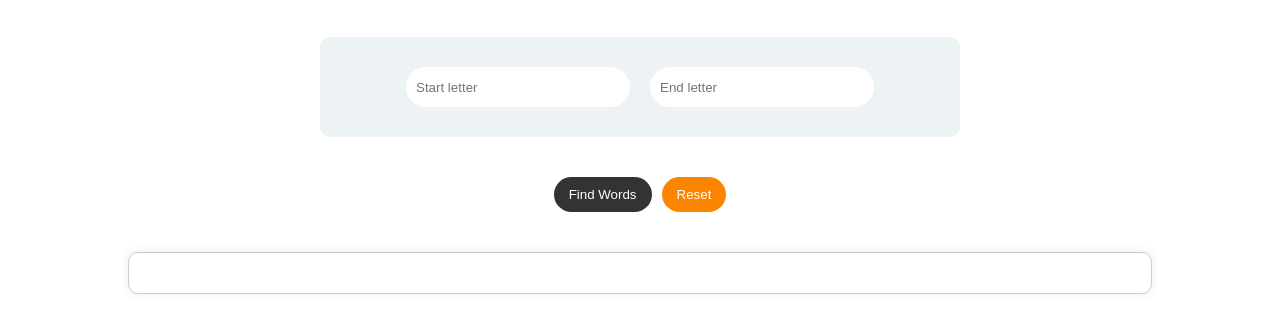
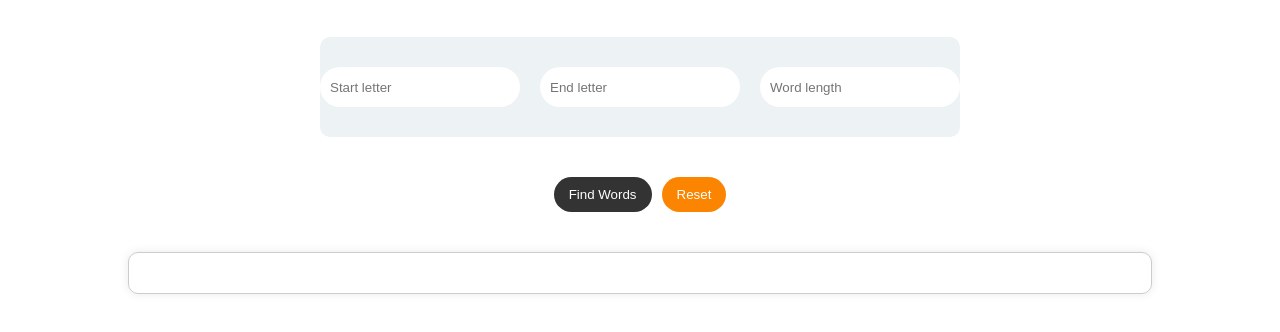
Before and after one commit to rafaijaved/wordtrail, a plain HTML site: page index.html in a window 1280 px wide. Shown: the part 304-636 px from the top of the page. Drawn offline with Linux system fonts and the light colour scheme.

Commit message:
Update index.html

```diff
--- a/index.html
+++ b/index.html
@@ -45,6 +45,12 @@
           placeholder="End letter"
           maxlength="1"
         />
+        <input
+          type="number"
+          id="wordLength"
+          placeholder="Word length"
+          min="1"
+        />
       </div>
       <div class="buttons">
         <button onclick="fetchWords()">Find Words</button>
```
